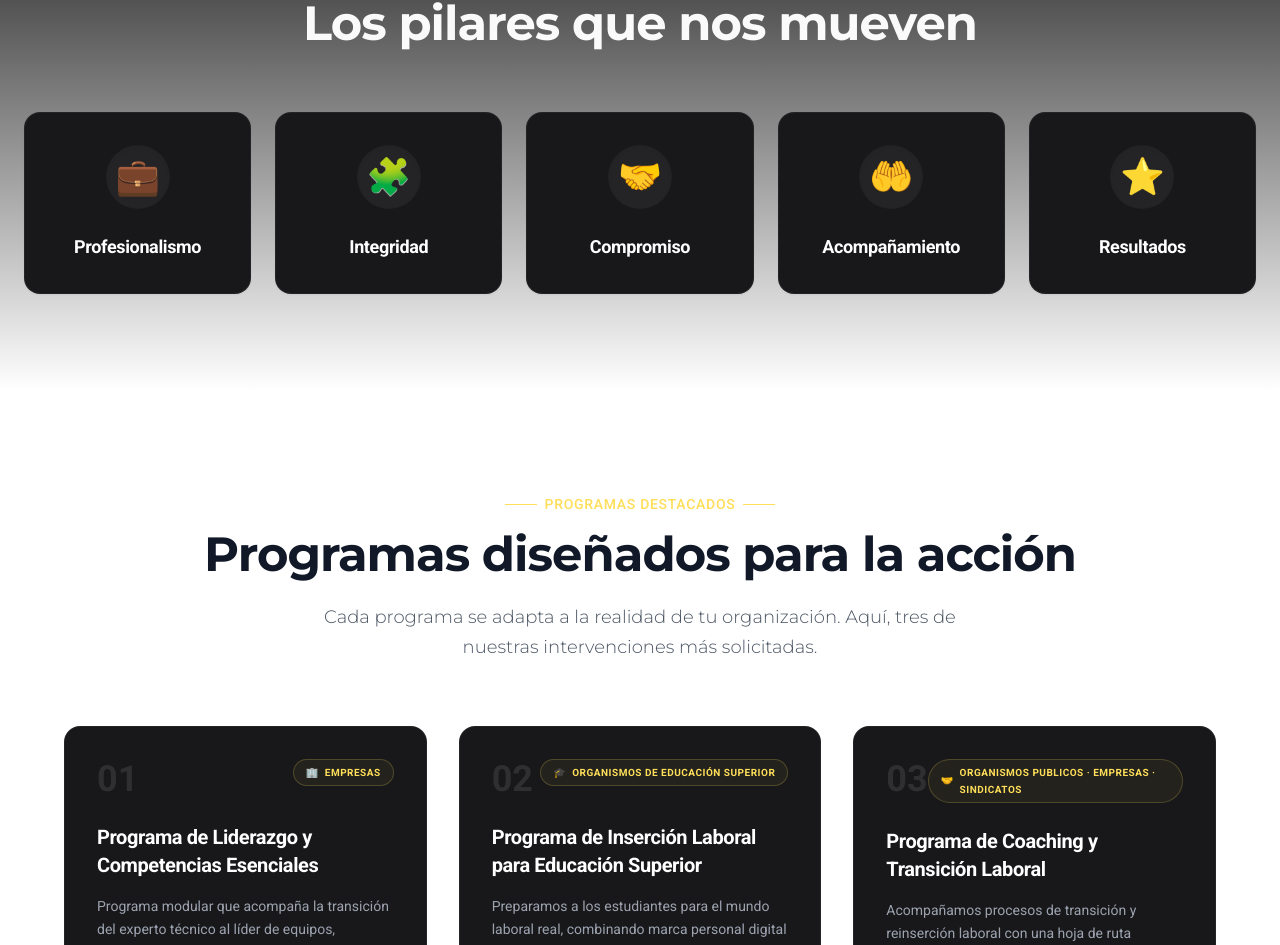
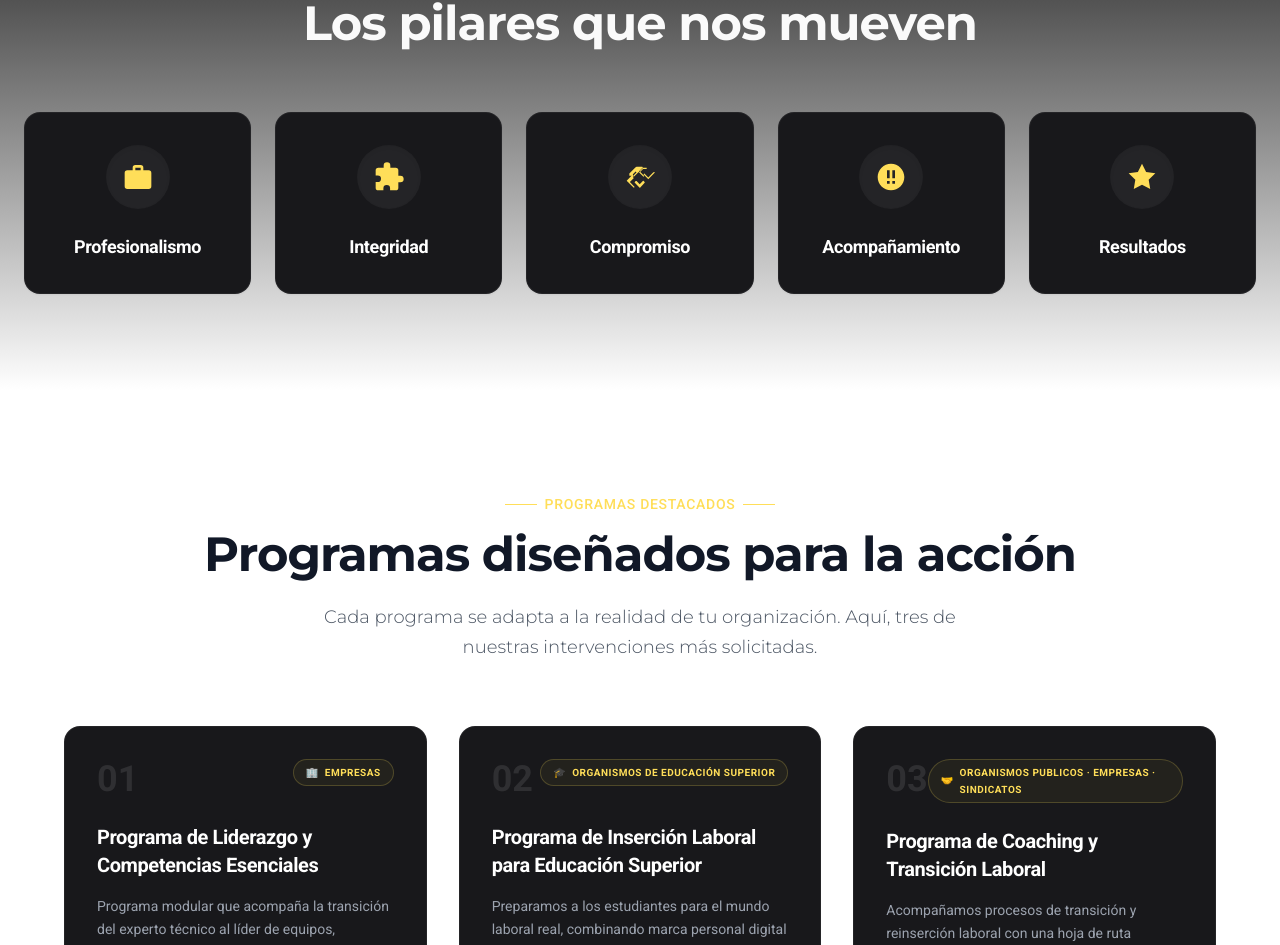
Before and after one commit to mauro6287-blip/alicia-morales-coach, a Next.js app: page / in a window 1280 px wide. Shown: the part 3545-4490 px from the top of the page. Built offline with nearby package versions, Linux system fonts and the light colour scheme.

Commit message:
Replace emoji icons with uniform SVG icons in Valores section
Co-Authored-By: Claude Opus 4.6 <noreply@anthropic.com>

```diff
--- a/sections/Valores.tsx
+++ b/sections/Valores.tsx
@@ -4,24 +4,49 @@ import ScrollReveal from "@/components/ScrollReveal";
 
 const valores = [
     {
-        icon: "💼",
         titulo: "Profesionalismo",
+        // Briefcase
+        svg: (
+            <svg xmlns="http://www.w3.org/2000/svg" viewBox="0 0 24 24" fill="currentColor" className="h-8 w-8">
+                <path d="M20 7h-4V5a2 2 0 00-2-2h-4a2 2 0 00-2 2v2H4a2 2 0 00-2 2v10a2 2 0 002 2h16a2 2 0 002-2V9a2 2 0 00-2-2zM10 5h4v2h-4V5z" />
+            </svg>
+        ),
     },
     {
-        icon: "🧩",
         titulo: "Integridad",
+        // Puzzle piece
+        svg: (
+            <svg xmlns="http://www.w3.org/2000/svg" viewBox="0 0 24 24" fill="currentColor" className="h-8 w-8">
+                <path d="M20.5 11H19V7a2 2 0 00-2-2h-4V3.5a2.5 2.5 0 00-5 0V5H4a2 2 0 00-2 2v3.8h1.5a2.5 2.5 0 010 5H2V20a2 2 0 002 2h3.8v-1.5a2.5 2.5 0 015 0V22H17a2 2 0 002-2v-4h1.5a2.5 2.5 0 000-5z" />
+            </svg>
+        ),
     },
     {
-        icon: "🤝",
         titulo: "Compromiso",
+        // Handshake
+        svg: (
+            <svg xmlns="http://www.w3.org/2000/svg" viewBox="0 0 24 24" fill="currentColor" className="h-8 w-8">
+                <path d="M12.22 19.85c-.18.18-.5.18-.67 0l-3.45-3.46c-.18-.18-.18-.5 0-.67l.67-.67c.18-.18.5-.18.67 0l2.34 2.34 2.34-2.34a.48.48 0 01.67 0l.67.67c.18.18.18.5 0 .67l-3.24 3.46zM22 8.5l-3.79 3.8-2.94-2.94-.67.67 3.61 3.61L23.34 8.5H22zM6.73 10.03L2 14.76v.01l5.34 5.34.67-.67-3.61-3.61 3-3-.67-.67v-.13zM17 6h-2.69l-2.5 2.5-.67-.67L14.28 4.7a1 1 0 00-.7-.3H9.42a1 1 0 00-.71.3L4 9.41V11h1.59l3.12-3.12.67.67L6.73 11.2l.67.67L11 8.27l3.59 3.6.67-.67-3.55-3.55L14.34 5H17V6z" />
+            </svg>
+        ),
     },
     {
-        icon: "🤲",
         titulo: "Acompañamiento",
+        // Open hands / support
+        svg: (
+            <svg xmlns="http://www.w3.org/2000/svg" viewBox="0 0 24 24" fill="currentColor" className="h-8 w-8">
+                <path d="M12 2C6.48 2 2 6.48 2 12s4.48 10 10 10 10-4.48 10-10S17.52 2 12 2zm-1 15h-2v-2h2v2zm0-4h-2V7h2v6zm4 4h-2v-2h2v2zm0-4h-2V7h2v6z" />
+            </svg>
+        ),
     },
     {
-        icon: "⭐",
         titulo: "Resultados",
+        // Star
+        svg: (
+            <svg xmlns="http://www.w3.org/2000/svg" viewBox="0 0 24 24" fill="currentColor" className="h-8 w-8">
+                <path d="M12 2l3.09 6.26L22 9.27l-5 4.87 1.18 6.88L12 17.77l-6.18 3.25L7 14.14 2 9.27l6.91-1.01L12 2z" />
+            </svg>
+        ),
     },
 ];
 
@@ -51,8 +76,8 @@ export default function Valores() {
                     {valores.map((valor, index) => (
                         <ScrollReveal key={index} delay={index * 80}>
                             <div className="group flex h-full flex-col items-center justify-center rounded-2xl border border-white/5 bg-[#18181b] p-8 text-center shadow-sm transition-all duration-300 hover:-translate-y-1 hover:border-primary/50 hover:shadow-lg hover:shadow-primary/5">
-                                <div className="mb-6 flex h-16 w-16 items-center justify-center rounded-full bg-white/5 text-4xl shadow-inner transition-transform duration-300 group-hover:scale-110">
-                                    {valor.icon}
+                                <div className="mb-6 flex h-16 w-16 items-center justify-center rounded-full bg-white/5 text-[#FFDE59] shadow-inner transition-transform duration-300 group-hover:scale-110">
+                                    {valor.svg}
                                 </div>
                                 <h3 className="text-lg font-bold text-white group-hover:text-primary transition-colors">
                                     {valor.titulo}
```
